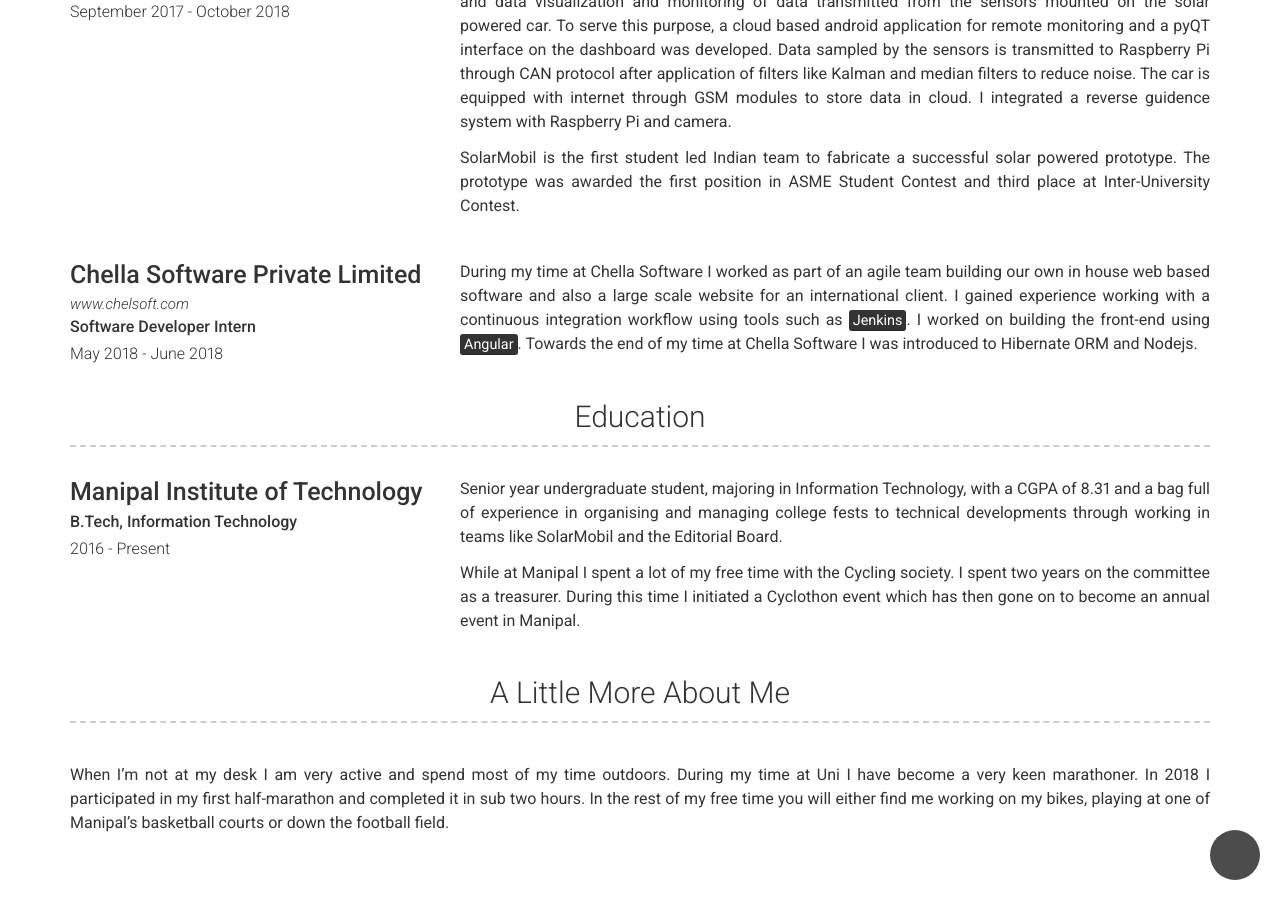
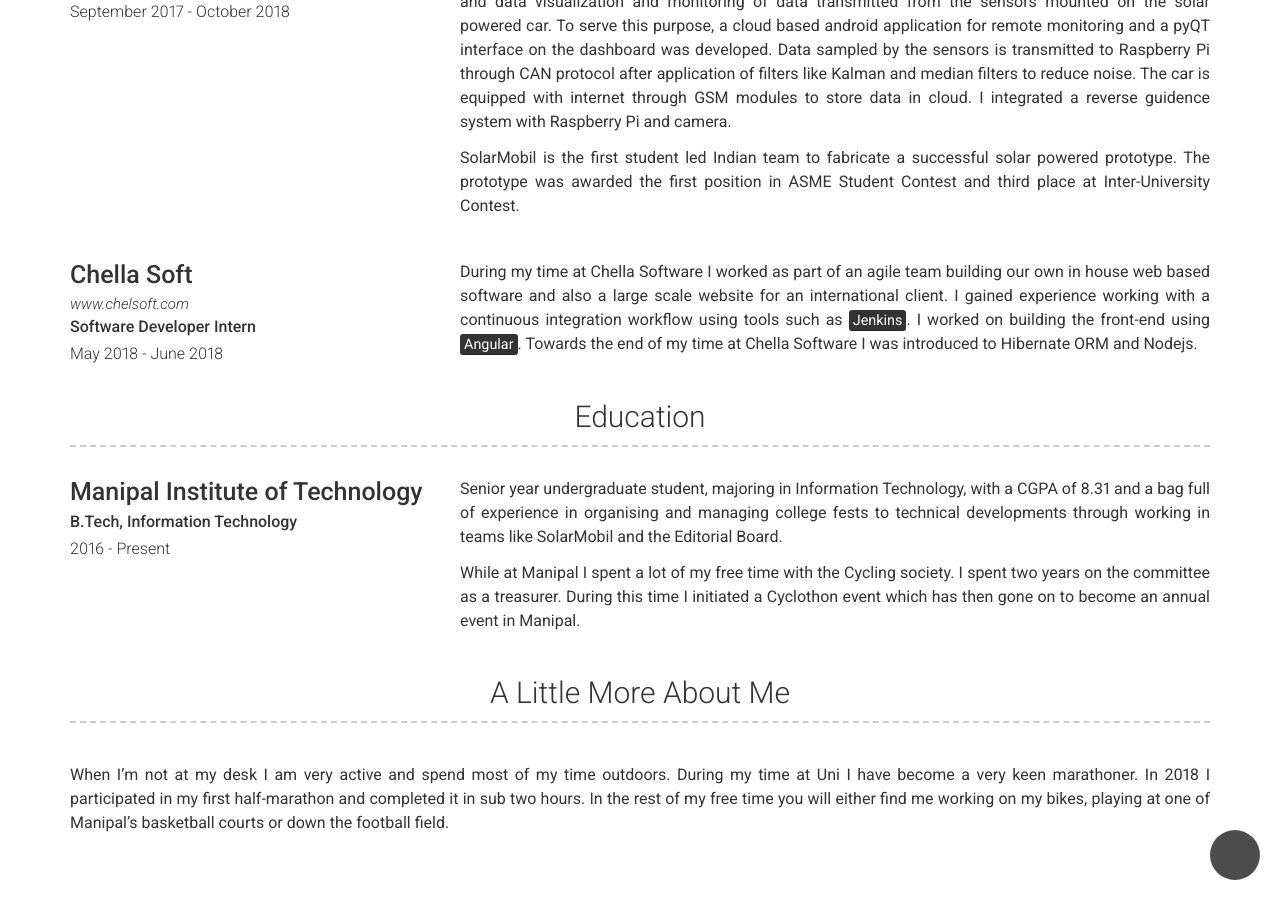
Before and after one commit to girishmm/girishmm.github.io, a Jekyll site: the page built from index.md, in a window 1280 px wide and 900 px high, scrolled down 874 px. Built offline with Jekyll 4.4.1, drawn with Linux system fonts in a browser that asks for light colours; nearby versions of some CDN libraries.

Commit message:
Added experience

```diff
--- a/_data/experience.yml
+++ b/_data/experience.yml
@@ -28,7 +28,7 @@
     powered prototype. The prototype was awarded the first position in ASME Student Contest and third
     place at Inter-University Contest.
 
-- company: Chella Software Private Limited
+- company: Chella Soft
   link: www.chelsoft.com
   dates: May 2018 - June 2018
   job_title: Software Developer Intern
```
